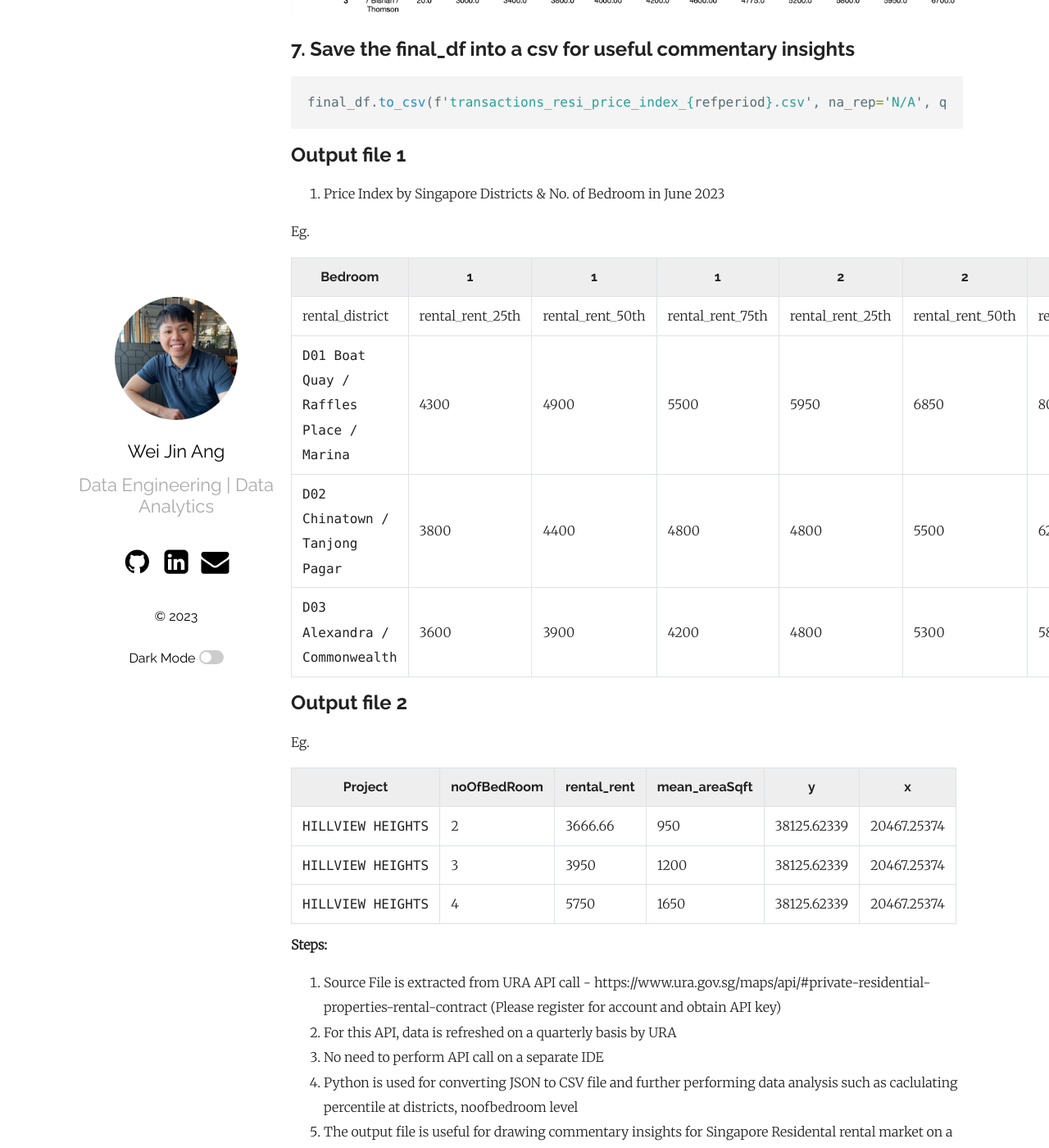
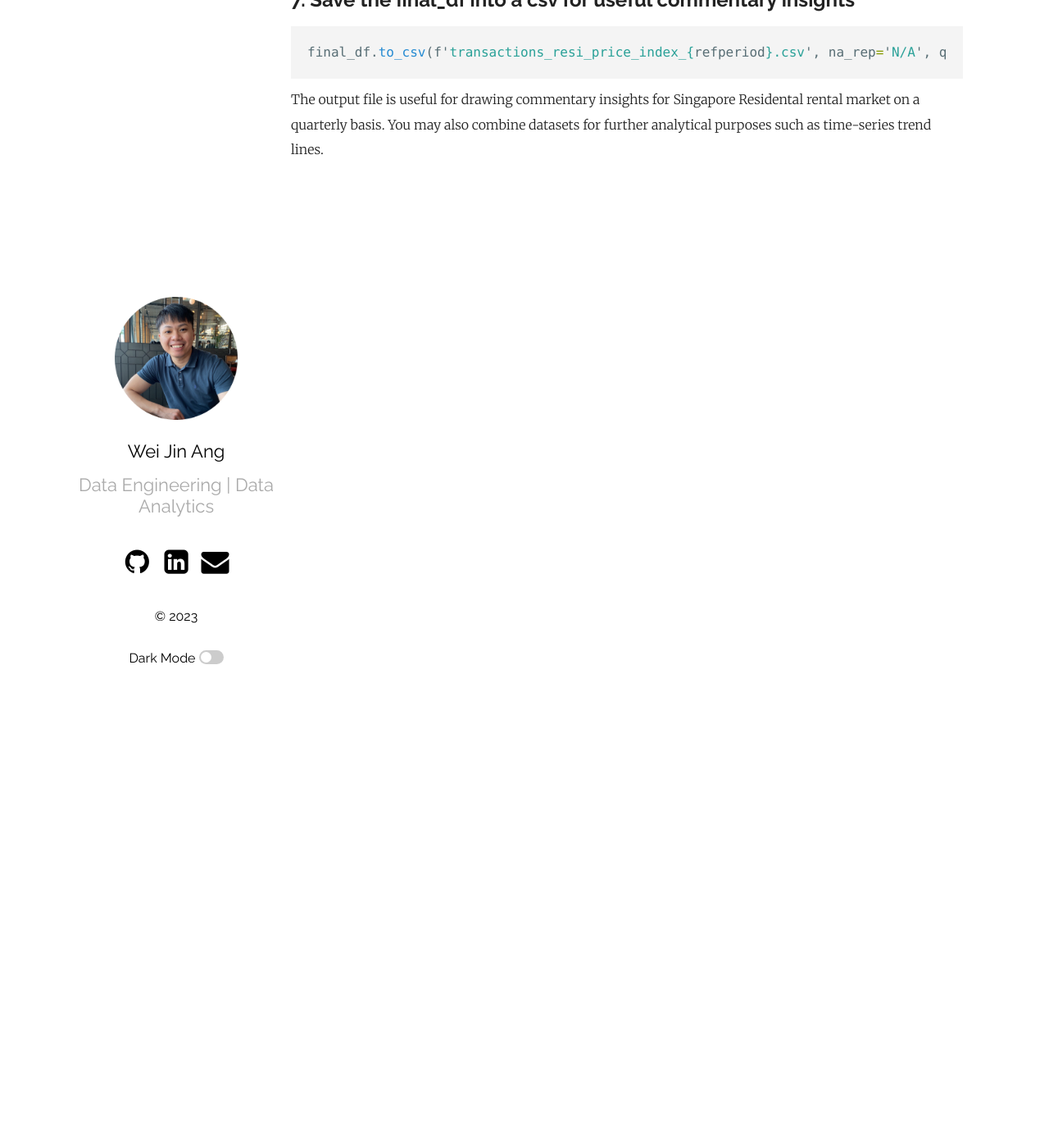
Before and after one commit to wjang96/wjang96.github.io, a Jekyll site: the page built from _posts/2023-08-20-Exploring Singapore private property transactions with URA API Part 2.markdown, in a window 1280 px wide and 1400 px high, scrolled down 3237 px. Shown: the whole window at 82% size. Built offline with Jekyll 4.4.1, drawn with Linux system fonts in a browser that asks for light colours; some of the changed text lies outside the part shown.

Commit message:
Update 2023-08-20-Exploring Singapore private property transactions with URA API Part 2.markdown

````diff
--- a/_posts/2023-08-20-Exploring Singapore private property transactions with URA API Part 2.markdown
+++ b/_posts/2023-08-20-Exploring Singapore private property transactions with URA API Part 2.markdown
@@ -95,39 +95,4 @@ final_df
 ```python
 final_df.to_csv(f'transactions_resi_price_index_{refperiod}.csv', na_rep='N/A', quoting=csv.QUOTE_NONE, index=False)
 ```
-
-
-
-
-
-
-
-
-## Output file 1
-1. Price Index by Singapore Districts & No. of Bedroom in June 2023
-
-Eg.
-
-| Bedroom         | 1                | 1                | 1                |2               | 2                | 2                |
-| --------------- | ---------------- | ---------------- | ---------------- |--------------- | ---------------- | ---------------- |
-| rental_district | rental_rent_25th | rental_rent_50th | rental_rent_75th | rental_rent_25th | rental_rent_50th | rental_rent_75th |
-| `D01 Boat Quay / Raffles Place / Marina` | 4300 | 4900 | 5500 | 5950 | 6850 | 8000 |
-| `D02 Chinatown / Tanjong Pagar`          | 3800 | 4400 | 4800 | 4800 | 5500 | 6275 |
-| `D03 Alexandra / Commonwealth`           | 3600 | 3900 | 4200 | 4800 | 5300 | 5800 |
-
-## Output file 2
-
-Eg.
-
-| Project | noOfBedRoom | rental_rent| mean_areaSqft| y | x |
-| --------------- | ---------------- | ---------------- | ---------------- |---------------- | ---------------- |
-| `HILLVIEW HEIGHTS` | 2 | 3666.66 | 950 | 38125.62339 | 20467.25374 |
-| `HILLVIEW HEIGHTS` | 3 | 3950 | 1200 | 38125.62339 | 20467.25374 |
-| `HILLVIEW HEIGHTS` | 4 | 5750 | 1650 | 38125.62339 | 20467.25374 |
-
-**Steps:**
-1. Source File is extracted from URA API call - https://www.ura.gov.sg/maps/api/#private-residential-properties-rental-contract (Please register for account and obtain API key)
-2. For this API, data is refreshed on a quarterly basis by URA
-3. No need to perform API call on a separate IDE
-4. Python is used for converting JSON to CSV file and further performing data analysis such as caclulating percentile at districts, noofbedroom level
-5. The output file is useful for drawing commentary insights for Singapore Residental rental market on a quarterly basis. You may also combine datasets for further analytical purposes such as time-series trend lines.
+The output file is useful for drawing commentary insights for Singapore Residental rental market on a quarterly basis. You may also combine datasets for further analytical purposes such as time-series trend lines.
````
